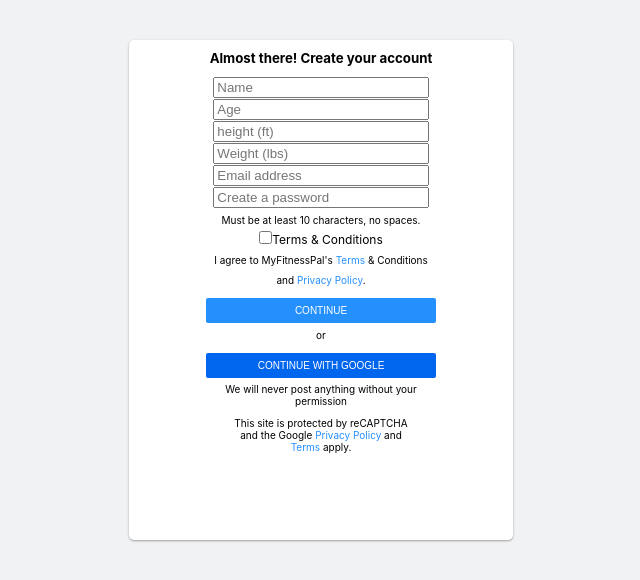
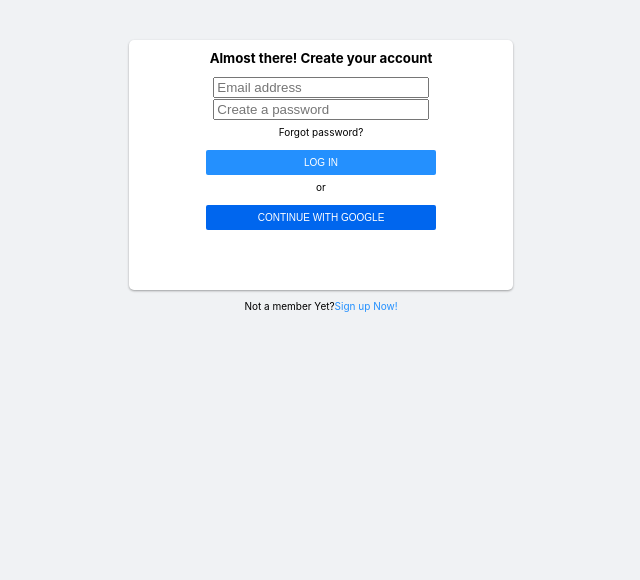
Before and after one commit to jatinsharma9871/cloneMyFitnessPal, a React (Vite) app in the folder myFitnessPal/: page / in a window 1280 px wide. Shown: the top 580 px of the page, without its empty margins (319-959 px from the left). Built offline with nearby package versions, Linux system fonts and the light colour scheme.

Commit message:
sign in model ready

```diff
--- a/myFitnessPal/src/Components/Header/Header.jsx
+++ b/myFitnessPal/src/Components/Header/Header.jsx
@@ -1,17 +1,12 @@
 import React from "react";
-import {SignUp} from "./SignUp"
+import { SignUp } from "./SignUp"
+import {SignIn} from "./SignIn"
 import "./Header.css";
 
 function Header() {
-  const handleChange = (e) => {
-    /////
-  };
+  const temp = true;
 
-  return (
-    <div>
-      <SignUp/>
-    </div>
-  );
+  return <div>{temp ? <SignIn /> : <SignUp />}</div>;
 }
 
 export { Header };
--- /dev/null
+++ b/myFitnessPal/src/Components/Header/SignIn.css
@@ -0,0 +1,88 @@
+body {
+  background-color: #f0f2f4;
+}
+
+input {
+  /* border: 1px solid black; */
+  margin: 0px;
+}
+
+.signIn {
+  box-shadow: rgba(0, 0, 0, 0.12) 0px 1px 3px, rgba(0, 0, 0, 0.24) 0px 1px 2px;
+  background-color: #ffffff;
+  /* border: 1px solid black; */
+  border-radius: 5px;
+  margin: auto;
+  margin-top: 40px;
+  height: 250px;
+  width: 30%;
+}
+
+h5 {
+  padding-top: 10px;
+}
+
+.myForm {
+  margin: auto;
+  margin-bottom: 0px;
+  padding-top: 10px;
+  /* border: 1px solid red; */
+  width: 60%;
+}
+
+.label {
+  /* border: 1px solid red; */
+  font-size: 10px;
+}
+
+.label2 {
+  font-size: 12px;
+}
+
+.btn {
+  margin-top: 10px;
+  font-size: 10px;
+  border: transparent;
+  width: 100%;
+  height: 25px;
+  border-radius: 2px;
+  background-color: #2490fe;
+  color: #ffffff;
+}
+
+button {
+  margin-top: 10px;
+  margin-bottom: 5px;
+  font-size: 10px;
+  border: transparent;
+  width: 60%;
+  height: 25px;
+  border-radius: 2px;
+  background-color: #0066ee;
+  color: #ffffff;
+}
+
+p {
+  margin-top: 10px;
+  font-size: 10px;
+  width: 50%;
+  margin-bottom: 10px;
+}
+
+span {
+  color: #2490fe;
+}
+
+h5 {
+  margin: auto;
+  width: 70%;
+}
+
+#name,
+#age,
+#height,
+#weight,
+#email,
+#password {
+  width: 90%;
+}
--- /dev/null
+++ b/myFitnessPal/src/Components/Header/SignIn.jsx
@@ -0,0 +1,59 @@
+import React from "react";
+import "./SignIn.css";
+import { useState } from "react";
+import axios from "axios";
+
+function SignIn() {
+  const [formData, setFormData] = useState({
+    email: "",
+    password: "",
+  });
+
+  const handleChange = (e) => {
+    const { id, value } = e.target;
+    setFormData({ ...formData, [id]: value });
+  };
+
+  const handleSubmit = (e) => {
+    e.preventDefault();
+    axios
+      .post("http://localhost:8080/users", formData)
+      .then((res) => console.log(res))
+      .catch((e) => console.log(e));
+  };
+
+  return (
+    <>
+      <div className="signIn">
+        <h5>Almost there! Create your account</h5>
+        <form className="myForm" onSubmit={handleSubmit}>
+          <input
+            className="email"
+            id="email"
+            placeholder="Email address"
+            onChange={handleChange}
+          />
+          <br />
+          <input
+            className="password"
+            id="password"
+            placeholder="Create a password"
+            onChange={handleChange}
+          />
+          <br />
+          <a className="label">Forgot password?</a>
+          <br />
+          <input type="submit" value="LOG IN" className="btn" />
+        </form>
+        <label className="label">or</label>
+        <br />
+        <button>CONTINUE WITH GOOGLE</button>
+      </div>
+      <p>
+        Not a member Yet?<span>Sign up Now!</span>
+      </p>
+    </>
+  );
+}
+
+export { SignIn };
--- a/myFitnessPal/src/Components/Header/SignUp.jsx
+++ b/myFitnessPal/src/Components/Header/SignUp.jsx
@@ -4,7 +4,6 @@
 import axios from "axios"
 
 function SignUp() {
-  const [data, setData] = useState([]);
   const [formData, setFormData] = useState({
     "name": "",
     "age": "",
```
